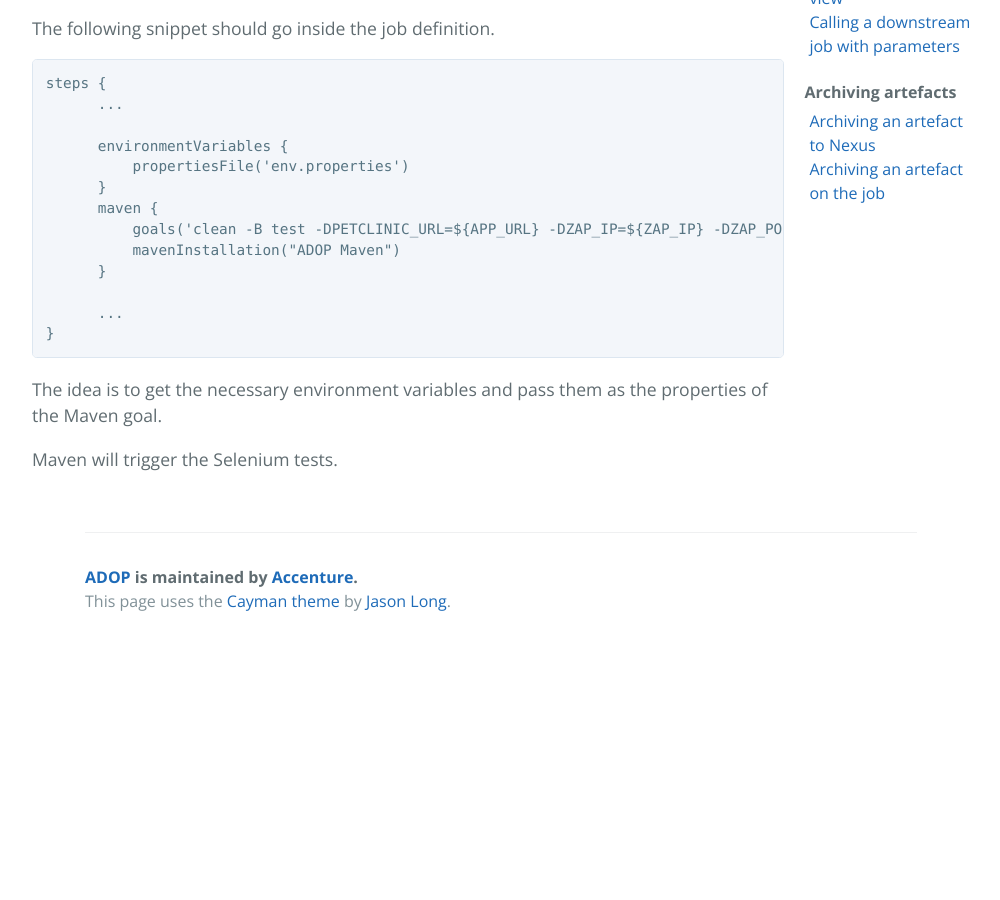
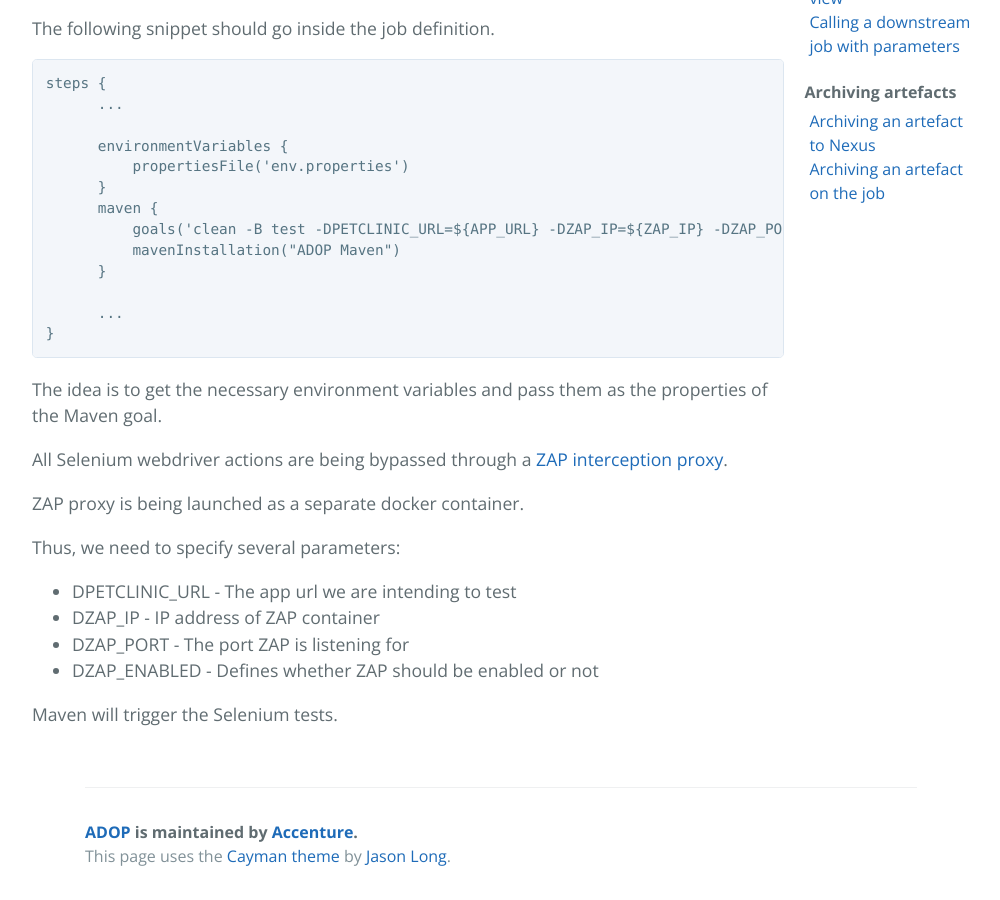
Before and after one commit to alexeymhv/adop-cartridges-cookbook, a Jekyll site: the page built from _docs/recipes/selenium-tests.md, in a window 1280 px wide and 900 px high, scrolled down 802 px. Shown: the whole window, without its empty margins (139-1139 px from the left). Built offline with Jekyll 4.4.1, drawn with Linux system fonts in a browser that asks for light colours; before the commit the page ends 1447 px from its top, so only the background shows below that.

Commit message:
Update selenium-tests.md

```diff
--- a/_docs/recipes/selenium-tests.md
+++ b/_docs/recipes/selenium-tests.md
@@ -37,4 +37,15 @@ steps {
 
 The idea is to get the necessary environment variables and pass them as the properties of the Maven goal.
 
+All Selenium webdriver actions are being bypassed through a [ZAP interception proxy](https://www.owasp.org/index.php/OWASP_Zed_Attack_Proxy_Project).
+
+ZAP proxy is being launched as a separate docker container.
+
+Thus, we need to specify several parameters:
+
+* DPETCLINIC_URL - The app url we are intending to test
+* DZAP_IP - IP address of ZAP container
+* DZAP_PORT - The port ZAP is listening for
+* DZAP_ENABLED - Defines whether ZAP should be enabled or not
+
 Maven will trigger the Selenium tests.
```
